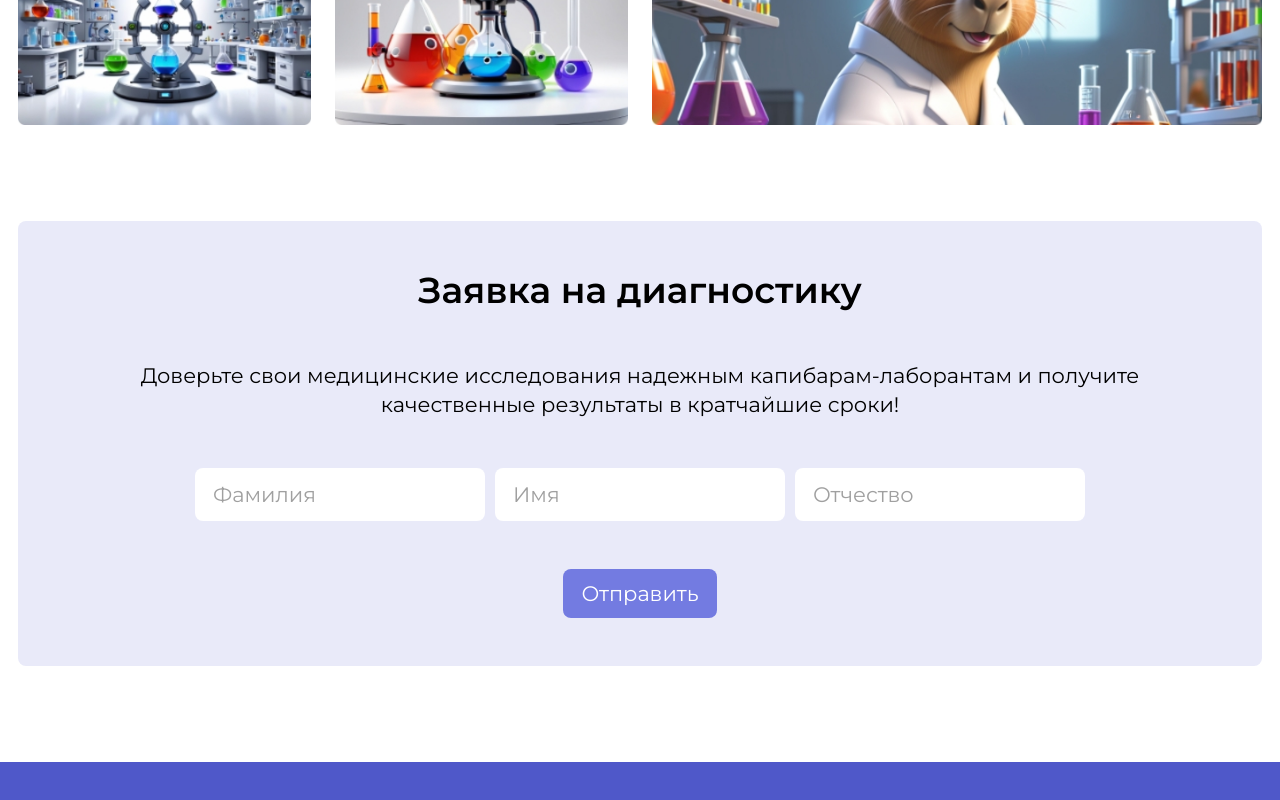
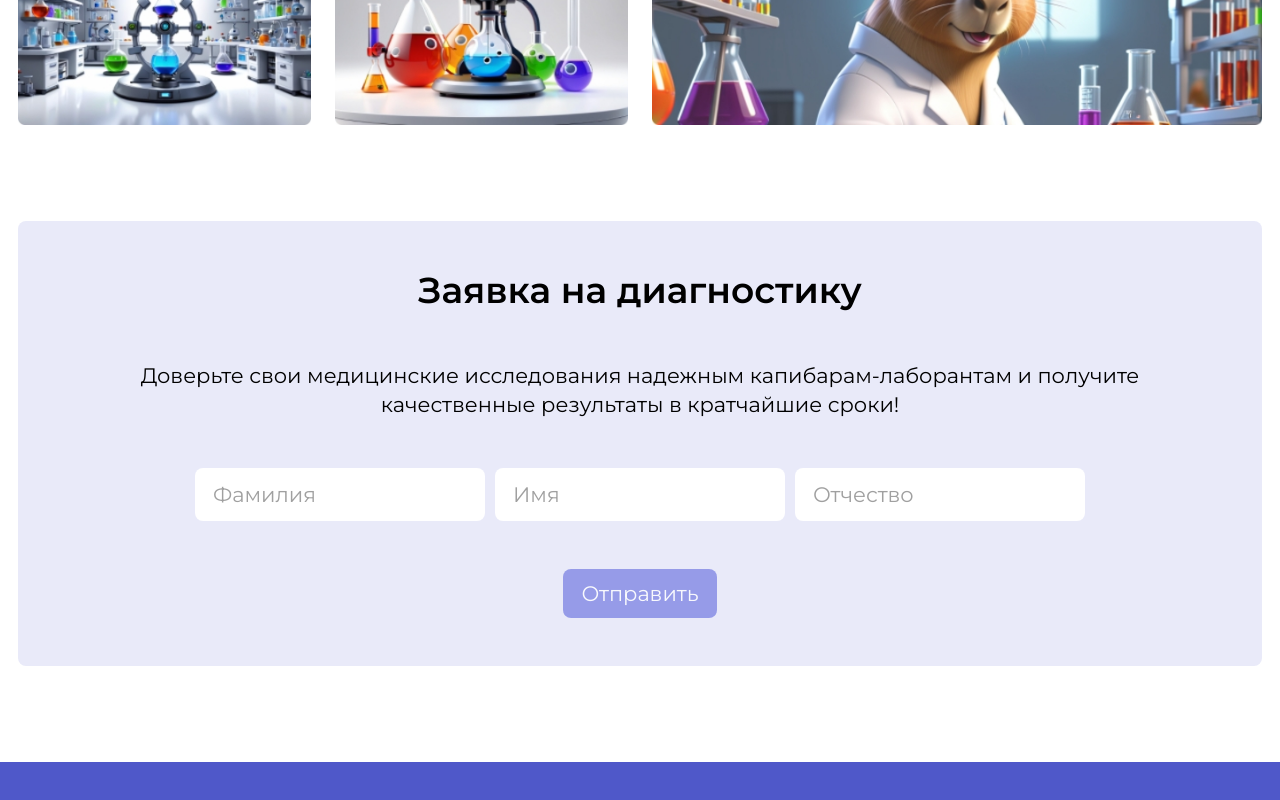
Before and after one commit to PirskiyMI/kapibara-lab, a React (Vite) app: page / in a window 1280 px wide. Shown: the part 2181-2981 px from the top of the page. Built offline with nearby package versions, Linux system fonts and the light colour scheme.

Commit message:
finished the Feedback section

```diff
--- a/src/components/feedback/feedback-form/index.tsx
+++ b/src/components/feedback/feedback-form/index.tsx
@@ -1,36 +1,50 @@
+import { FormEvent } from 'react';
 import { useInput } from '../../../hooks/use-input';
+import { usePopup } from '../../../hooks/use-popup';
 import { MyButton } from '../../ui/my-button';
 import { MyField } from '../../ui/my-field';
 import styles from './styles.module.scss';
+import { PopUp } from '../../ui/pop-up';
 
 export const FeedbackForm = () => {
-   const { value: surname, changeHandler: changeSurname } = useInput();
-   const { value: name, changeHandler: changeName } = useInput();
-   const { value: patronymic, changeHandler: changePatronymic } = useInput();
+   const { isPopup, showPopup, hidePopup } = usePopup();
+   const { clearInput: clearName, ...name } = useInput();
+   const { clearInput: clearSurname, ...surname } = useInput();
+   const { clearInput: clearPatronymic, ...patronymic } = useInput();
+
+   const onSubmit = (e: FormEvent<HTMLFormElement>) => {
+      e.preventDefault();
+      const sub = new Promise((res) => {
+         setTimeout(() => {
+            res(showPopup());
+         }, 1000);
+      });
+      sub.then(() =>
+         setTimeout(() => {
+            hidePopup();
+         }, 4000),
+      ).finally(() => {
+         clearSurname();
+         clearName();
+         clearPatronymic();
+      });
+   };
 
    return (
-      <form className={styles.form}>
-         <div className={styles.form__fields}>
-            <MyField
-               value={surname}
-               placeholder="Фамилия"
-               onChange={changeSurname}
-               className={styles.form__field}
+      <>
+         <form onSubmit={onSubmit} className={styles.form}>
+            <div className={styles.form__fields}>
+               <MyField placeholder="Фамилия" className={styles.form__field} {...surname} />
+               <MyField placeholder="Имя" className={styles.form__field} {...name} />
+               <MyField placeholder="Отчество" className={styles.form__field} {...patronymic} />
+            </div>
+            <MyButton
+               title="Отправить"
+               className={styles.form__button}
+               disabled={!surname.value || !name.value || !patronymic.value}
             />
-            <MyField
-               value={name}
-               placeholder="Имя"
-               onChange={changeName}
-               className={styles.form__field}
-            />
-            <MyField
-               value={patronymic}
-               placeholder="Отчество"
-               onChange={changePatronymic}
-               className={styles.form__field}
-            />
-         </div>
-         <MyButton title="Отправить" className={styles.form__button} />
-      </form>
+         </form>
+         {isPopup && <PopUp closePopup={hidePopup}>Test</PopUp>}
+      </>
    );
 };
--- a/src/components/feedback/index.tsx
+++ b/src/components/feedback/index.tsx
@@ -4,7 +4,7 @@ import { FeedbackForm } from './feedback-form';
 
 export const Feedback: FC = () => {
    return (
-      <section className={styles.feedback}>
+      <section id="feedback" className={styles.feedback}>
          <div className={`${styles.feedback__container} container`}>
             <div className={styles.feedback__wrapper}>
                <h3 className="title">Заявка на диагностику</h3>
--- a/src/components/gallery/index.tsx
+++ b/src/components/gallery/index.tsx
@@ -10,7 +10,7 @@ import styles from './styles.module.scss';
 
 export const Gallery: FC = () => {
    return (
-      <section className={styles.gallery}>
+      <section id='gallery' className={styles.gallery}>
          <div className="container">
             <h3 className={`${styles.gallery__title} title`}>Галерея</h3>
             <div className={styles.gallery__grid}>
--- a/src/components/header/header-nav/index.tsx
+++ b/src/components/header/header-nav/index.tsx
@@ -6,17 +6,17 @@ export const HeaderNav: FC = () => {
       <nav className={styles.nav}>
          <ul className={styles.nav__list}>
             <li className={styles.nav__item}>
-               <a href="#" className={styles.nav__link}>
+               <a href="#laboratory" className={styles.nav__link}>
                   Лаборатория
                </a>
             </li>
             <li className={styles.nav__item}>
-               <a href="#" className={styles.nav__link}>
+               <a href="#gallery" className={styles.nav__link}>
                   Галерея
                </a>
             </li>
             <li className={styles.nav__item}>
-               <a href="#" className={styles.nav__link}>
+               <a href="#feedback" className={styles.nav__link}>
                   Оставить заявку
                </a>
             </li>
--- a/src/components/laboratory/index.tsx
+++ b/src/components/laboratory/index.tsx
@@ -5,7 +5,7 @@ import CapybaraImage from './assets/capybara-scientist.jpeg';
 
 export const Laboratory: FC = () => {
    return (
-      <section className={styles.laboratory}>
+      <section id="laboratory" className={styles.laboratory}>
          <div className={`${styles.laboratory__container} container`}>
             <div className={styles.laboratory__body}>
                <h3 className={styles.laboratory__title}>Лаборатория</h3>
@@ -25,7 +25,7 @@ export const Laboratory: FC = () => {
                      надежность результатов.
                   </p>
                </div>
-               <MyButton title="Оставить заявку" />
+               <MyButton type="link" href="#feedback" title="Оставить заявку" />
             </div>
             <img
                src={CapybaraImage}
--- a/src/components/ui/my-button/index.tsx
+++ b/src/components/ui/my-button/index.tsx
@@ -4,17 +4,26 @@ import { getClasses } from '../../../helpers/get-classes';
 
 interface Props extends HTMLAttributes<HTMLButtonElement> {
    title: string;
+   type?: 'button' | 'link';
+   href?: string;
+   disabled?: boolean;
    className?: string;
-   type?: 'button' | 'link';
    icon?: ReactNode;
 }
 
-export const MyButton: FC<Props> = ({ title, type = 'button', className, icon, ...props }) => {
+export const MyButton: FC<Props> = ({
+   title,
+   type = 'button',
+   href,
+   className,
+   icon,
+   ...props
+}) => {
    const classes = getClasses({ mainClassName: styles.button, className });
 
    return (
       <button className={classes} {...props}>
-         <span>{type === 'link' ? <a href="#">{title}</a> : title}</span>
+         <span>{type === 'link' ? <a href={href}>{title}</a> : title}</span>
          {icon && <span>{icon}</span>}
       </button>
    );
--- a/src/components/ui/my-button/styles.module.scss
+++ b/src/components/ui/my-button/styles.module.scss
@@ -4,4 +4,7 @@
    color: rgb(var(--color-light));
    background-color: rgb(var(--color-primary));
    border-radius: var(--border-r-default);
+   &:disabled {
+      opacity: 0.7;
+   }
 }
--- a/src/components/ui/my-field/index.tsx
+++ b/src/components/ui/my-field/index.tsx
@@ -4,12 +4,14 @@ import { getClasses } from '../../../helpers/get-classes';
 
 interface Props extends HTMLAttributes<HTMLInputElement> {
    value: string;
+   isVisited: boolean;
    className?: string;
    placeholder?: string;
 }
 
-export const MyField: FC<Props> = ({ value, placeholder, className, ...props }) => {
-   const classes = getClasses({ mainClassName: styles.field, className });
+export const MyField: FC<Props> = ({ value, isVisited, placeholder, className, ...props }) => {
+   let classes = getClasses({ mainClassName: styles.field, className });
+   classes = isVisited && !value.length ? `${styles.field_error} ${classes}` : classes;
 
    return <input value={value} placeholder={placeholder} {...props} className={classes} />;
 };
--- a/src/hooks/use-input.ts
+++ b/src/hooks/use-input.ts
@@ -1,11 +1,23 @@
 import { ChangeEvent, useState } from 'react';
+
+const reg = new RegExp(/[^a-zA-Za-яА-ЯёЁ]/g);
 
 export const useInput = () => {
    const [value, setValue] = useState('');
+   const [isVisited, setIsVisited] = useState(false);
 
-   const changeHandler = (e: ChangeEvent<HTMLInputElement>) => {
-      setValue(e.target.value);
+   const onChange = (e: ChangeEvent<HTMLInputElement>) => {
+      setValue(e.target.value.replace(reg, ''));
    };
 
-   return { value, changeHandler };
+   const onBlur = () => {
+      setIsVisited(true);
+   };
+
+   const clearInput = () => {
+      setValue('');
+      setIsVisited(false);
+   };
+
+   return { value, isVisited, onChange, onBlur, clearInput };
 };
--- /dev/null
+++ b/src/hooks/use-popup.ts
@@ -0,0 +1,10 @@
+import { useState } from 'react';
+
+export const usePopup = () => {
+   const [isPopup, setIsPopup] = useState(false);
+
+   const showPopup = () => setIsPopup(true);
+   const hidePopup = () => setIsPopup(false);
+
+   return { isPopup, showPopup, hidePopup };
+};
--- a/src/styles/global.scss
+++ b/src/styles/global.scss
@@ -1,5 +1,9 @@
 @import './variables.scss';
 @import './normalize.scss';
+
+html {
+   scroll-behavior: smooth;
+}
 
 body {
    height: 100%;
```
